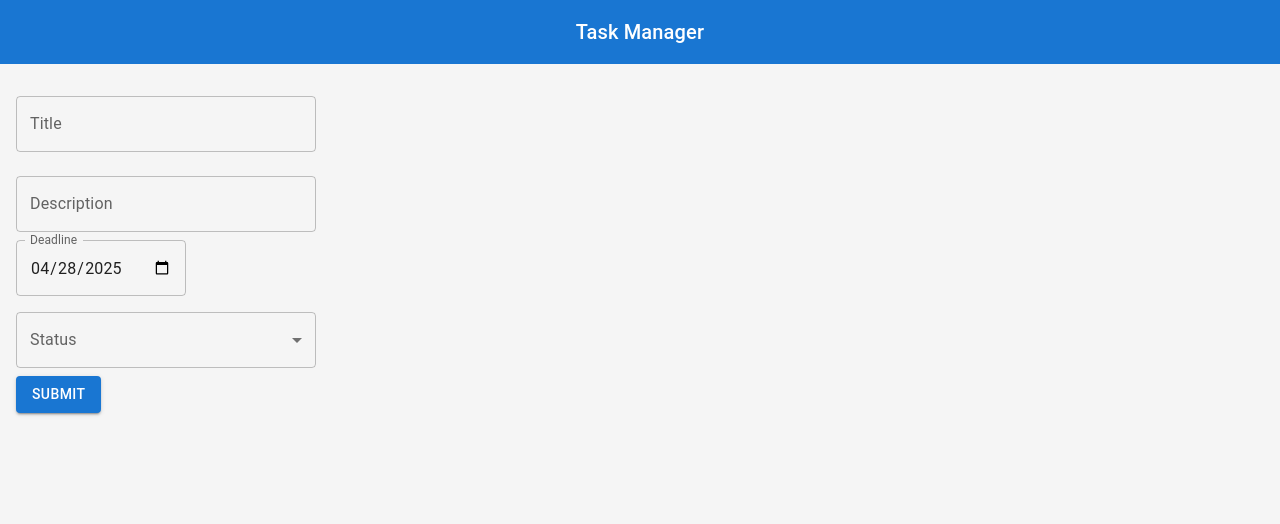
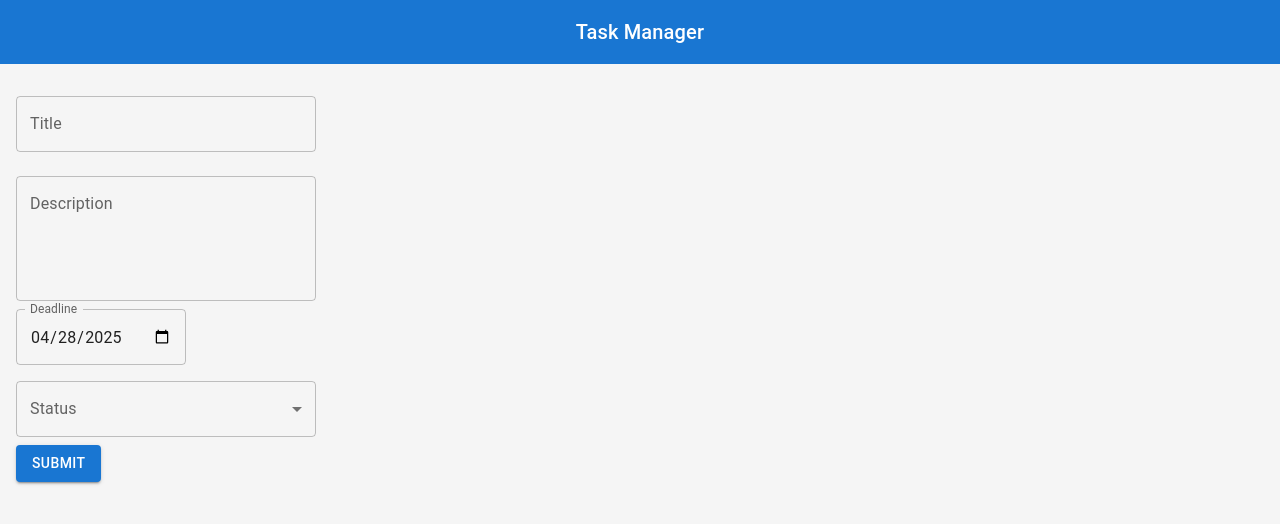
Before and after one commit to Brykl/Tasks-Manager, a React (Vite) app: page / in a window 1280 px wide. Shown: the top 524 px of the page. Built offline with nearby package versions, Linux system fonts and the light colour scheme.

Commit message:
set up a description size

```diff
--- a/src/components/TaskForm.jsx
+++ b/src/components/TaskForm.jsx
@@ -67,6 +67,9 @@ function TaskForm() {
         value={description}
         onChange={(e) => setDescription(e.target.value)}
         fullWidth
+        multiline
+        rows={4}
+        rowsMax={6}
         margin="normal"
       />
       <TextField
```
